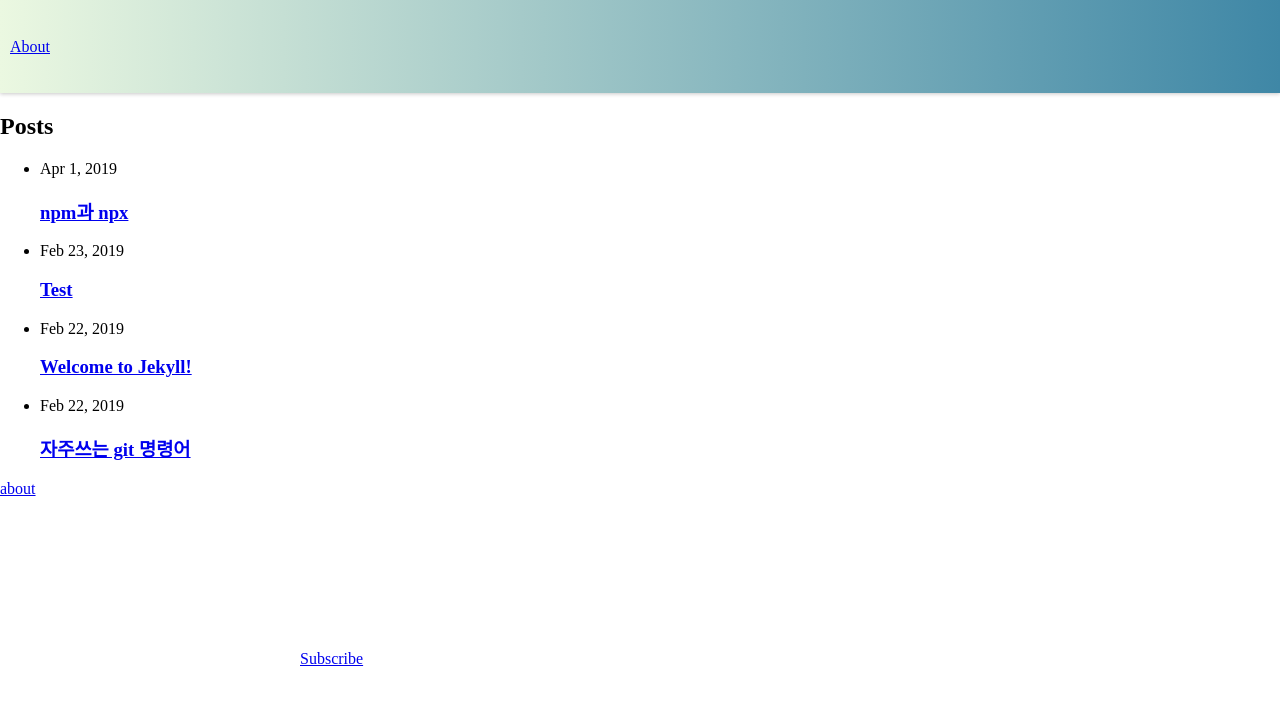
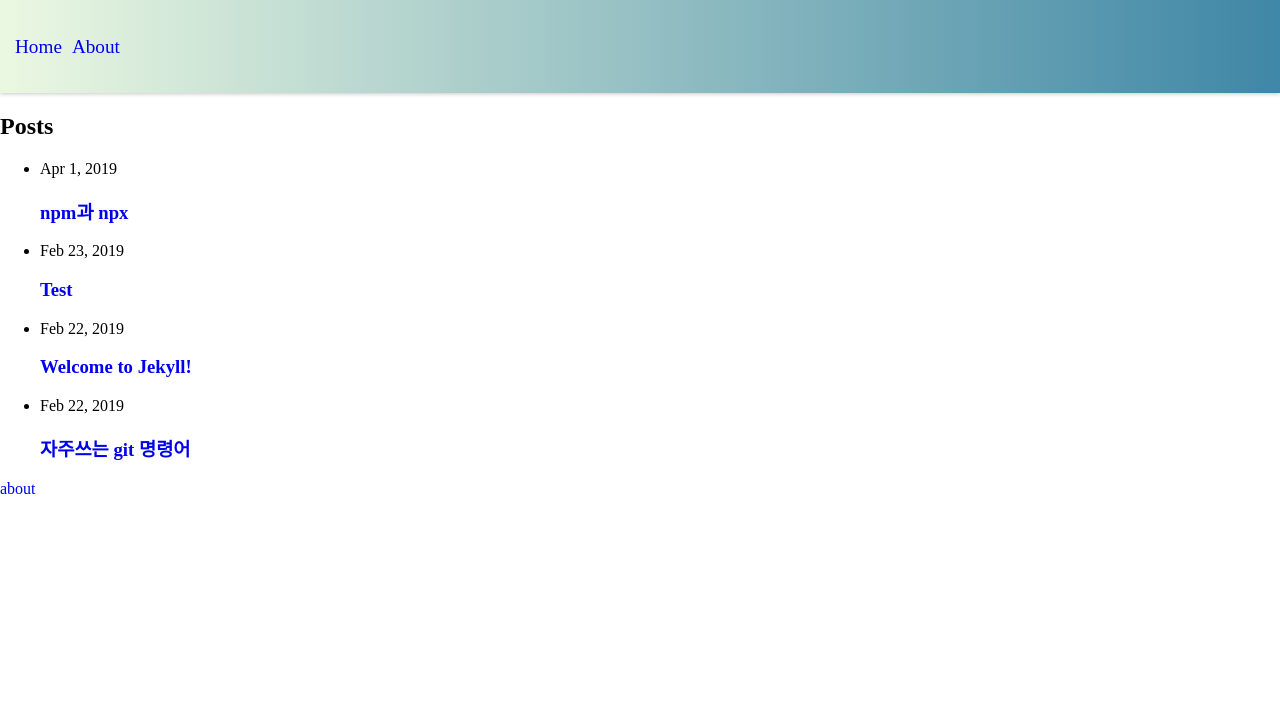
Before and after one commit to cshyeon/cshyeon.github.ios, a Jekyll site: the page built from index.md, in a window 1280 px wide. Shown: the top 705 px of the page. Built offline with Jekyll 4.4.1, drawn with Linux system fonts in a browser that asks for light colours.

Commit message:
사이트헤더에 홈링크 추가

```diff
--- a/_config.yml
+++ b/_config.yml
@@ -57,3 +57,7 @@ defaults:
 #   - vendor/cache/
 #   - vendor/gems/
 #   - vendor/ruby/
+
+# snippet
+# run dev
+# bundle exec jekyll serve
--- a/_includes/header.html
+++ b/_includes/header.html
@@ -1,5 +1,8 @@
 <header class="site-header">
   <div class="wrapper">
+    <!-- Home link -->
+    <a class="home-link" href="/">Home</a>
+
     {%- assign allPages = site.pages -%}
     {%- for myPage in allPages -%}
       {%- if myPage.title -%}
--- a/_layouts/home.html
+++ b/_layouts/home.html
@@ -27,7 +27,6 @@ layout: default
       {%- endfor -%}
     </ul>
     <a href="{{ "/pages/about" | relative_url }}">about</a>
-    <p class="feed-subscribe"><svg class="svg-icon orange"><use xlink:href="{{ '/assets/minima-social-icons.svg#rss' | relative_url }}"></use></svg><a href="{{ "/feed.xml" | relative_url }}">Subscribe</a></p>
   {%- endif -%}
 
 </div>
--- a/_sass/header.scss
+++ b/_sass/header.scss
@@ -22,5 +22,11 @@ $header-height: 93px;
 
     // border: 3px solid powderblue;
     padding: 0px 10px;
+
+    /* header link tag */
+    a {
+      margin: 0 5px;
+      font-size: 1.2rem;
+    }
   }
 }
--- /dev/null
+++ b/_sass/reset.scss
@@ -0,0 +1,13 @@
+/* reset */
+* {
+  box-sizing: border-box;
+}
+
+body, html {
+  margin: 0;
+  padding: 0;
+}
+
+a {
+  text-decoration: none;
+}
--- a/assets/stylesheets/main.scss
+++ b/assets/stylesheets/main.scss
@@ -1,19 +1,7 @@
 ---
 ---
 
-/* reset */
-html, body {
-  margin: 0;
-  padding: 0;
-}
-
-body {
-  // background-color: rgba(76,179,255,1.0);
-}
-
-* {
-  box-sizing: border-box;
-}
+@import "reset.scss";
 
 @import "header";
 @import "code/monokai";
```
